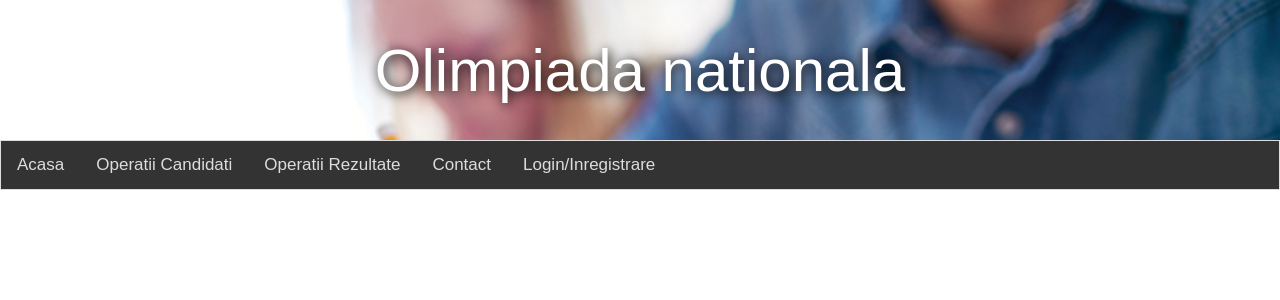
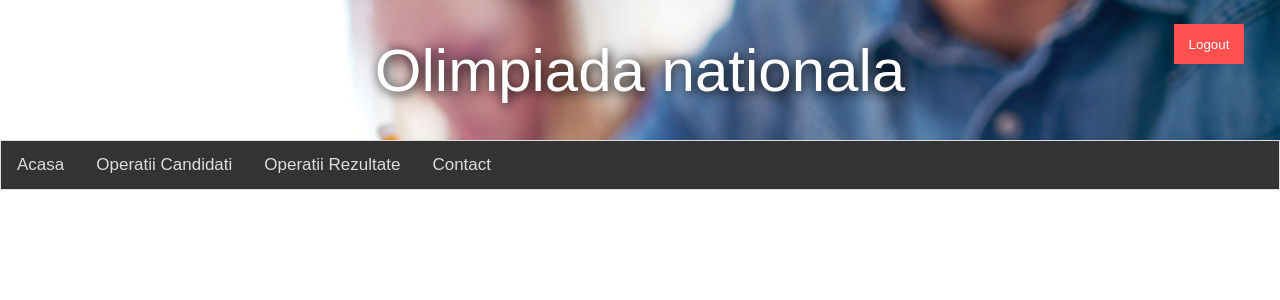
Before and after one commit to cristeastelica/PIE, a PHP site: page /index-comisie.php in a window 1280 px wide. Shown: the top 300 px of the page. Run offline with PHP 8.4, Linux system fonts and the light colour scheme; data comes from the database, SQL or seed files in the repository.

Commit message:
added cookies for login, added logout button that clears cookies

```diff
--- a/contact.php
+++ b/contact.php
@@ -1,9 +1,6 @@
 <!DOCTYPE html>
 <html>
 <head>
-
-
-
 
 <meta name="viewport" content="width=device-width, initial-scale=1">
 <style>
@@ -18,11 +15,13 @@ body {
 /* Style inputs */
 input[type=text], select, textarea {
   width: 100%;
+ align-self:
   padding: 12px;
   border: 1px solid #ccc;
   margin-top: 6px;
   margin-bottom: 16px;
   resize: vertical;
+
 }
 
 input[type=submit] {
@@ -42,6 +41,7 @@ input[type=submit]:hover {
   border-radius: 5px;
   background-color: #f2f2f2;
   padding: 10px;
+  text-align: left;
 }
 
 /* Create two columns that float next to eachother */
@@ -50,6 +50,11 @@ input[type=submit]:hover {
   width: 50%;
   margin-top: 6px;
   padding: 20px;
+
+}
+
+.label {
+  text-align: left;
 }
 
 /* Clear floats after the columns */
@@ -57,6 +62,7 @@ input[type=submit]:hover {
   content: "";
   display: table;
   clear: both;
+    text-align: left;
 }
 
 /* Responsive layout - when the screen is less than 600px wide, make the two columns stack on top of each other instead of next to each other */
--- a/index-comisie.php
+++ b/index-comisie.php
@@ -1,8 +1,16 @@
 <!DOCTYPE html>
 <html>
 <head>
+<?php
+if(!isset($_COOKIE["TestCookie"])) {
+       header('refresh:1;url=index.php');
+} else {
+     echo $_COOKIE["TestCookie"];
+}
+?>
 <meta name="viewport" content="width=device-width, initial-scale=1">
 <style>
+
 
 body {
   margin: 0;
@@ -63,6 +71,18 @@ h1 {
 
 
 }
+.logoutbtn{
+  text-align: center;
+float: right;
+  height: 40px;
+  width: 70px;
+  padding: 0px;
+  background-color: #ff5050;
+}
+.lstuff {
+float : right;
+
+}
 .topnav-right a:hover {
   background-color: #e14848;
   color: black;
@@ -87,6 +107,7 @@ h1 {
  <div class="container">
 
   <div class="centered">Olimpiada nationala</div>
+    <button onclick="window.open('logout.php')" class ="logoutbtn"> Logout</button>
 </div>
 
 <style>
@@ -113,7 +134,10 @@ $(function() {
   <a class="nav" href="#operatii" id="operatii" >Operatii Candidati</a>
   <a class="nav" id="rezultate" href="#rezultate">Operatii Rezultate</a>
   <a class ="nav" href="#contact" id="contact">Contact</a>
-  <a class ="nav" href="#login" id="login">Login/Inregistrare</a>
+  <div class ="lstuff">
+
+
+</div>
 
 </div></center>
 
@@ -138,10 +162,6 @@ $(function() {
 </div>
 </div></center>
 
-<center><div id="logindiv" class="content">
-  <?php include('paginawelcome.html') ?>
-
-</div></center>
 
 
 
--- a/login.php
+++ b/login.php
@@ -58,10 +58,12 @@ input[type=password]:focus {
   </center>
 
 <?php
+
 if ( isset( $_POST['submit'] ) ) {
 
 $user=filter_input(INPUT_POST, 'user');
 $pass=filter_input(INPUT_POST, 'pass');
+
 $rol=filter_input(INPUT_POST, 'rol');
  $servername = "localhost";
 $username = "admin";
@@ -80,6 +82,9 @@ try {
 $message = "Autentificare cu succes! Bun venit ".$user;
 echo "<script type='text/javascript'>alert('$message');</script>";
 
+setcookie("TestCookie", $user);
+setcookie("TestCookie", $user, time()+3600);  /* expire in 1 hour */
+setcookie("TestCookie", $user, time()+3600, "/", "localhost", 1);
      header('refresh:1;url=index-comisie.php');
  }else{
  	$message = "Autentificare cu succes! Bun venit ".$user;
--- /dev/null
+++ b/logout.php
@@ -0,0 +1,5 @@
+<?php
+setcookie("TestCookie", "", time()-3600);  /* expire in 1 hour */
+setcookie("TestCookie", "", time()-3600, "/", "localhost", 1);
+header('refresh:1;url=index.php');
+?>
--- a/modal.php
+++ b/modal.php
@@ -1,7 +1,6 @@
 <!DOCTYPE html>
 <html>
 <head>
-
 <meta name="viewport" content="width=device-width, initial-scale=1">
 <style>
 body {font-family: Arial, Helvetica, sans-serif;}
```
Also changed, not shown: index.php (+5 -7 lines).
